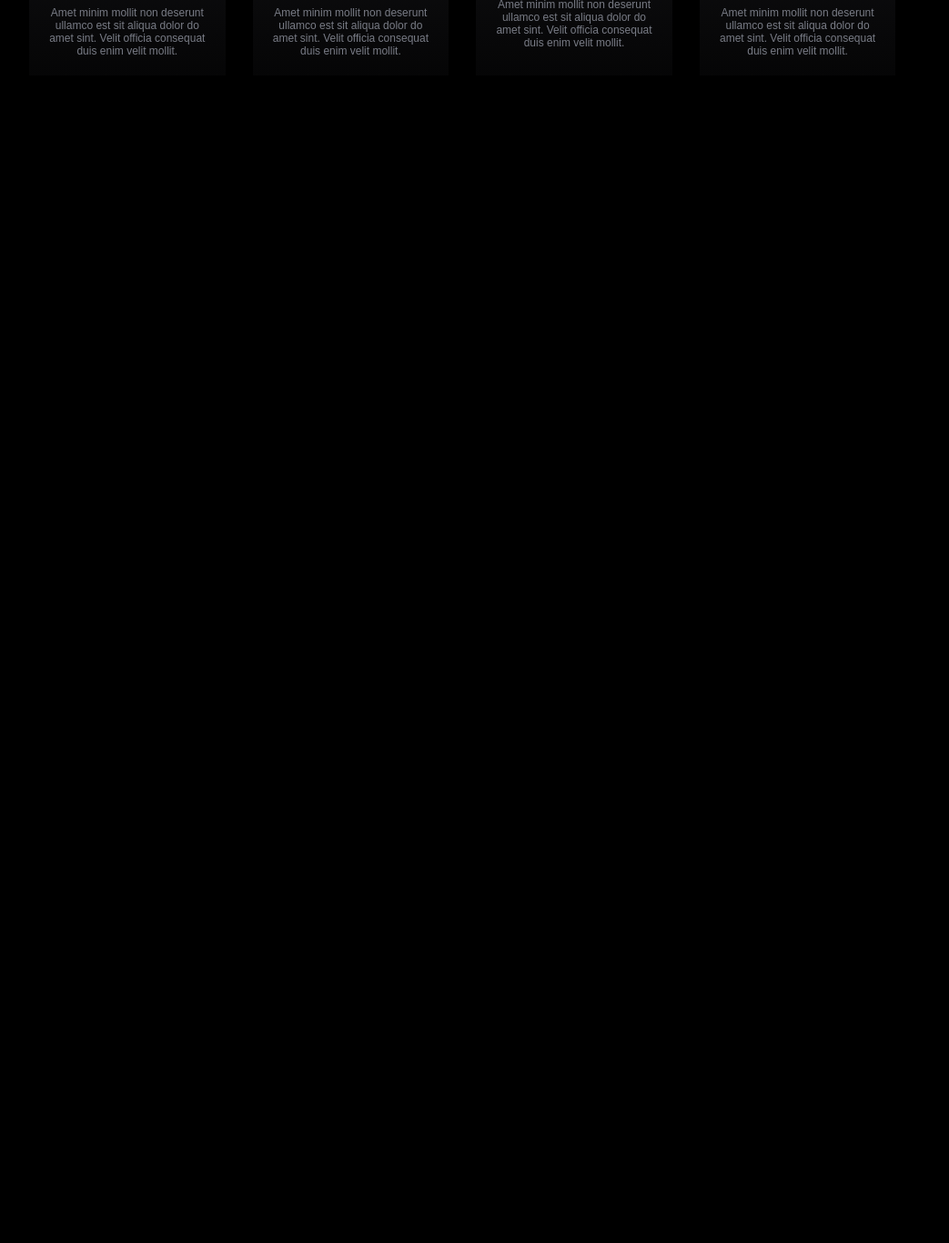
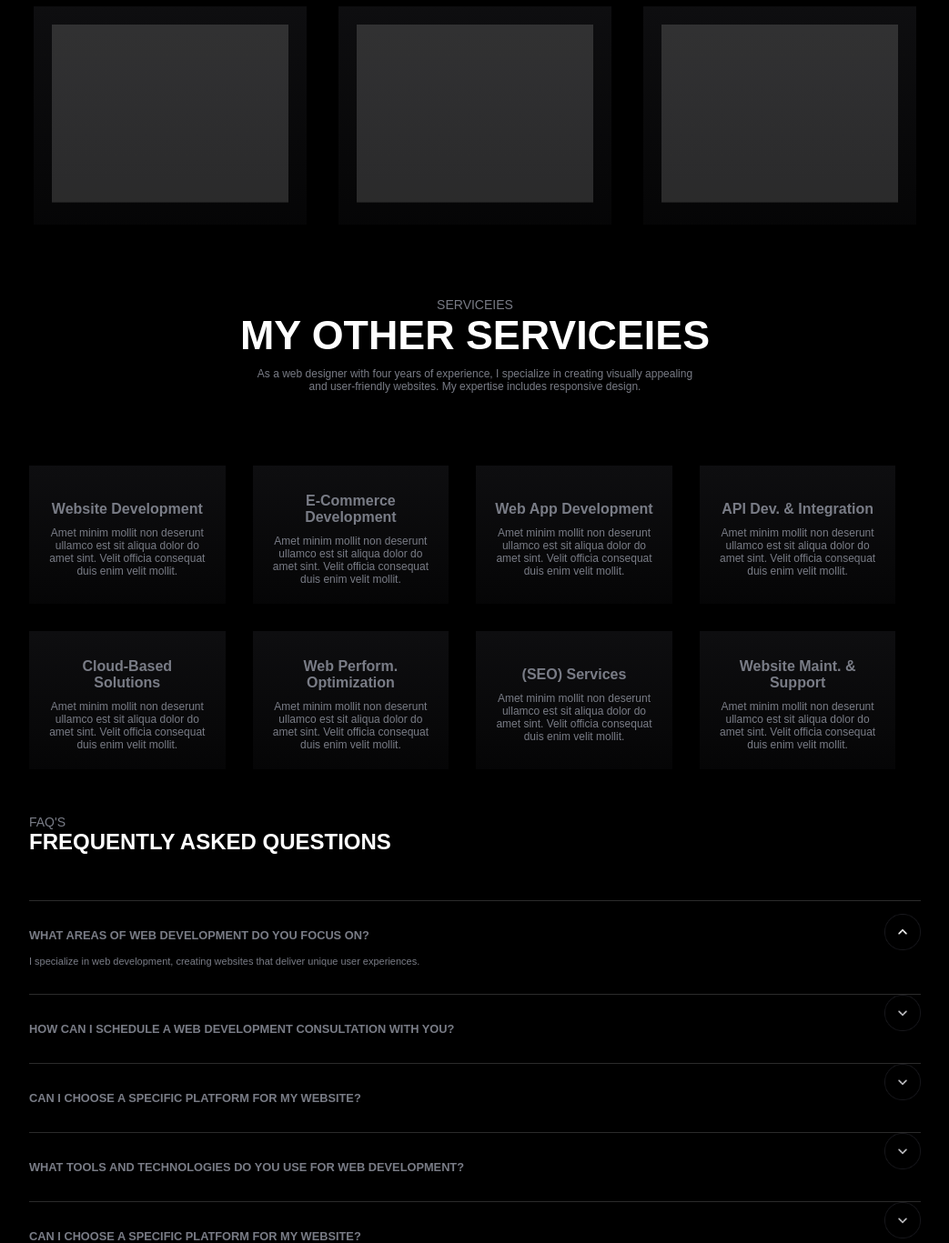
Before and after one commit to juwel164/assignment-02, a plain HTML site: page index.html in a window 1280 px wide. Shown: the part 1802-3169 px from the top of the page at 91% size, without its empty margins (118-1161 px from the left). Before the commit the page ends 1885 px from the top, so only its background shows below. Drawn offline with Linux system fonts and the light colour scheme.

Commit message:
2 more section adde

```diff
--- a/index.html
+++ b/index.html
@@ -8,9 +8,10 @@
 </head>
 <body>
 
-  <!-- Header Section  -->
+  <!--------------- Header Section  --------------------->
 
   <head>
+    <!-- nav section  -->
     <nav class="nav_section container">
       <div class="logo">
         <h2>LOGO</h2>
@@ -32,6 +33,8 @@
         <img src="img/align-right.png" alt="menu">
       </div>
     </nav>
+
+    <!-- Hero Section  -->
     <section class="hero_section container">
       <div class="hero_content">
         <h5>Web Developer</h5>
@@ -57,6 +60,7 @@
     </section>
   </head>
 
+  <!-- ------------------Main Section-----------------  -->
 
   <main>
     <section class="specialities container">
@@ -142,6 +146,51 @@
     </section>
 
     <!-- Other Servicies  -->
+
+
+     <!-- My Works Section  -->
+
+
+     <div class="work_section">
+      <div class="work_content sp_content">
+        <p class="title">recent works</p>
+        <h2>My Recent works</h2>
+        <p class="desc">As a web designer with four years of experience, I specialize in creating <br> visually appealing and user-friendly websites. My expertise includes <br> responsive design.</p>
+      </div>
+      <div class="work_card">
+        <div class="card w_card">
+          <div class="card_icon">
+            <img src="img/image 36.png" alt="">
+          </div>
+        </div>
+        <div class="card w_card">
+          <div class="card_icon">
+            <img src="img/image 36.png" alt="">
+          </div>
+        </div>
+        <div class="card w_card">
+          <div class="card_icon">
+            <img src="img/image 36.png" alt="">
+          </div>
+        </div>
+        <div class="card w_card">
+          <div class="card_icon">
+            <img src="img/image 36.png" alt="">
+          </div>
+        </div>
+        <div class="card w_card">
+          <div class="card_icon">
+            <img src="img/image 36.png" alt="">
+          </div>
+        </div>
+        <div class="card w_card">
+          <div class="card_icon">
+            <img src="img/image 36.png" alt="">
+          </div>
+        </div>
+      </div>
+    </div>
+
 
 
     <section class="specialities container">
@@ -230,6 +279,62 @@
 
 
 
+    <!-- Frequently Asled Question Section  -->
+
+    <section class="fq_section container ">
+      <div class="fq_content">
+        <p>FAQ'S</p>
+        <h2>Frequently Asked Questions</h2>
+      </div>
+      <div class="fq_option">
+        <div class="option">
+          <div class="option_desc">
+            <h4>What areas of web development do you focus on?</h4>
+            <p>I specialize in web development, creating websites that deliver unique user experiences.</p>
+          </div>
+          <div class="option_icon">
+            <img src="img/Button.png" alt="">
+          </div>
+        </div>
+        <div class="option">
+          <div class="option_desc">
+            <h4>How can I schedule a web development consultation with you?</h4>
+            <!-- <p>I specialize in web development, creating websites that deliver unique user experiences.</p> -->
+          </div>
+          <div class="option_icon">
+            <img src="img/Button (1).png" alt="">
+          </div>
+        </div>
+        <div class="option">
+          <div class="option_desc">
+            <h4>Can I choose a specific platform for my website?</h4>
+            <!-- <p>I specialize in web development, creating websites that deliver unique user experiences.</p> -->
+          </div>
+          <div class="option_icon">
+            <img src="img/Button (1).png" alt="">
+          </div>
+        </div>
+        <div class="option">
+          <div class="option_desc">
+            <h4>What tools and technologies do you use for web development?</h4>
+            <!-- <p>I specialize in web development, creating websites that deliver unique user experiences.</p> -->
+          </div>
+          <div class="option_icon">
+            <img src="img/Button (1).png" alt="">
+          </div>
+        </div>
+        <div class="option">
+          <div class="option_desc">
+            <h4>Can I choose a specific platform for my website?</h4>
+            <!-- <p>I specialize in web development, creating websites that deliver unique user experiences.</p> -->
+          </div>
+          <div class="option_icon">
+            <img src="img/Button (1).png" alt="">
+          </div>
+        </div>
+      </div>
+    </section>
+
   </main>
 
 
--- a/style.css
+++ b/style.css
@@ -139,6 +139,9 @@ html, body{
 
 
 
+
+
+
 /* Specialities  */
 
 .sp_content{
@@ -199,7 +202,75 @@ html, body{
   margin-bottom: 10px;
 }
 
+.w_card{
+  width: 100%
+}
 
+.work_card{
+  display: grid;
+  grid-template-columns: repeat(3,300px );
+  align-items: center;
+  justify-content: center;
+  gap: 35px;
+  margin-top: 50px;
+}
+.w_card img{
+  width: 100%;
+}
+
+
+
+
+/* FQS Section  */
+
+
+.fq_section{
+  margin-top: 50px;
+}
+
+.fq_content h2{
+  color: white ;
+  text-transform: uppercase;
+
+}
+.fq_content p{
+  color: #797C86;
+  font-size: 14px;
+
+}
+
+.fq_option{
+  margin-top: 50px;
+}
+.option{
+  display: flex;
+  justify-content: space-between;
+  align-items: center;
+  border-top: 0.5px solid #2b2b2b;
+  margin-bottom: 30px;
+}
+
+.option_icon img{
+  width: 40px;
+}
+.option_desc{
+  color: #797C86;
+  display: flex;
+  flex-direction: column;
+  gap: 15px;
+  justify-content: left;
+  align-items: start;
+  margin-top: 30px;
+
+}
+
+.option_desc h4{
+  font-size: 0.8rem;
+  text-transform: uppercase;
+}
+.option_desc p{
+  font-size: 11px;
+}
 
 
 
@@ -277,5 +348,11 @@ html, body{
   .card{
     width: 100%;
   }
+  .work_card{
+    display: flex;
+    flex-direction: column;
+    justify-content: center;
+    align-items: center;
+  }
 
 }
```
Also changed, not shown: img/Button (1).png (added), img/Button.png (added), img/image 36.png (added).
